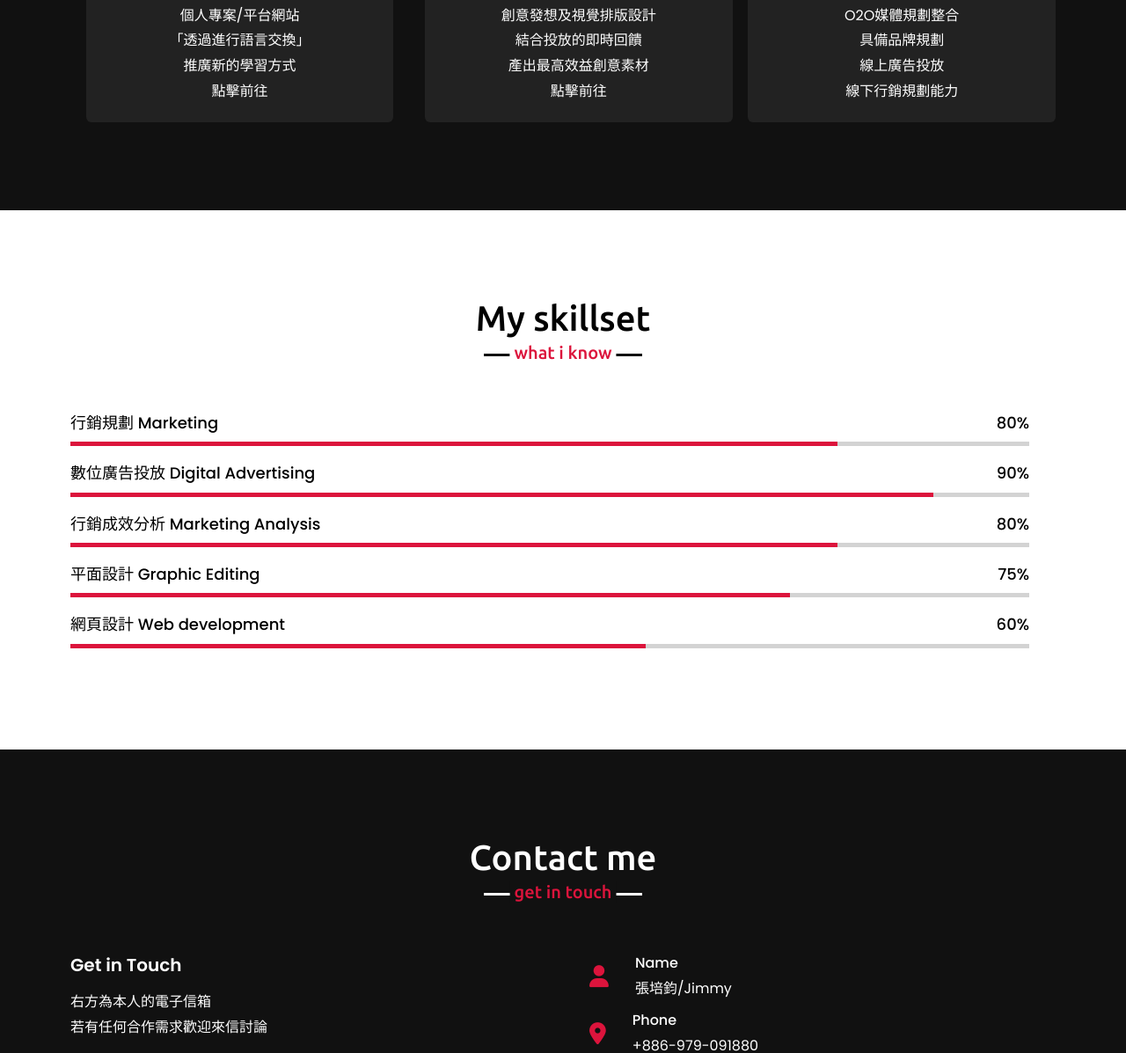
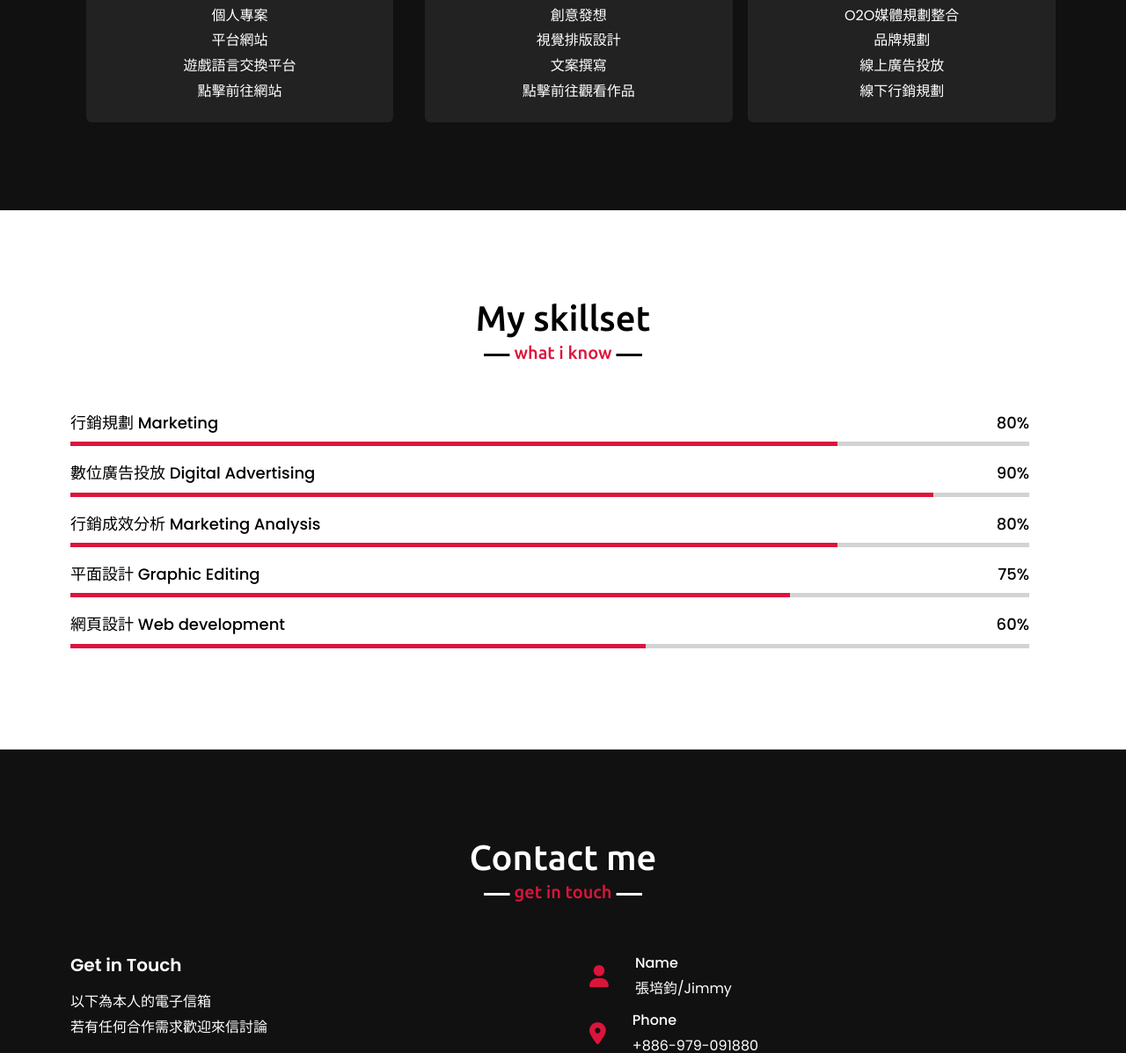
Before and after one commit to astringchun11/jimmy.github.io, a plain HTML site: page index.html in a window 1280 px wide. Shown: the part 1894-3091 px from the top of the page at 88% size. Drawn offline with nearby package versions, Linux system fonts and the light colour scheme.

Commit message:
Add files via upload

```diff
--- a/index.html
+++ b/index.html
@@ -87,7 +87,7 @@
                     <div class="box">
                         <i class="fas fa-comment"></i>
                         <div class="text">Gameguage</div>
-                            <p>個人專案/平台網站<br>「透過進行語言交換」<br>推廣新的學習方式<br>點擊前往</p>
+                            <p>個人專案<br>平台網站<br>遊戲語言交換平台<br>點擊前往網站</p>
             </div>
             </a>
         </div><a href="https://docs.google.com/presentation/d/1bCXstx31CySOOoboPC0cTklai6yPeWkOC7vG48DT1jY/edit?usp=sharing" style="color: white;" >
@@ -95,7 +95,7 @@
                     <div class="box">
                         <i class="fas fa-paint-brush"></i>
                         <div class="text">Ads Design</div>
-        <p>創意發想及視覺排版設計<br>結合投放的即時回饋<br>產出最高效益創意素材<br>點擊前往</a></p>
+        <p>創意發想<br>視覺排版設計<br>文案撰寫<br>點擊前往觀看作品</br></a></p>
         </div>
     </div>
         </a>
@@ -103,7 +103,7 @@
                     <div class="box">
                         <i class="fas fa-ad"></i>
                         <div class="text">Marketing</div>
-            <p>O2O媒體規劃整合<br>具備品牌規劃<br>線上廣告投放<br>線下行銷規劃能力</p>
+            <p>O2O媒體規劃整合<br>品牌規劃<br>線上廣告投放<br>線下行銷規劃</p>
             </div>
             </div>
             </div>
@@ -228,7 +228,7 @@ Contact me</h2>
                     <div class="text">
 Get in Touch</div>
 <p>
-右方為本人的電子信箱<br>若有任何合作需求歡迎來信討論</p>
+以下為本人的電子信箱<br>若有任何合作需求歡迎來信討論</p>
 <a href="mailto:astringchun11@gmail.com">Contact</a>
 <!-- <div class="icons">
                         <div class="row">
```
